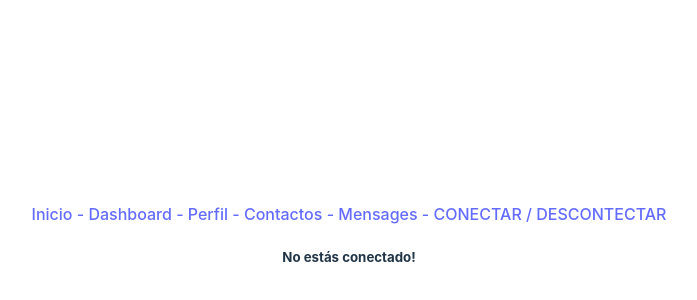
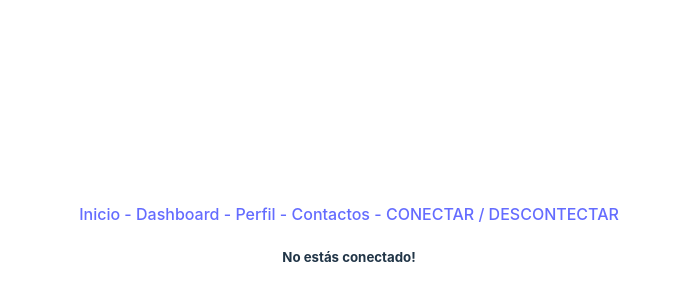
Before and after one commit to Izanalgit/React-Client_Module, a React (Vite) app: page /dashboard in a window 1280 px wide. Shown: the part 154-454 px from the top of the page, without its empty margins (291-988 px from the left). Built offline with nearby package versions, Linux system fonts and the light colour scheme.

Commit message:
refact : deleted chat link on navbar

```diff
--- a/src/components/NavBar.jsx
+++ b/src/components/NavBar.jsx
@@ -9,7 +9,6 @@ const NavBar = () => {
             <Link to="/dashboard" >Dashboard - </Link>
             <Link to="/profile" >Perfil - </Link>
             <Link to="/contacts" >Contactos - </Link>
-            <Link to="/chat" >Mensages - </Link>
             <Link to="/login" >CONECTAR / </Link>
             <Link to="/logout" >DESCONTECTAR</Link>
         </nav>
```
